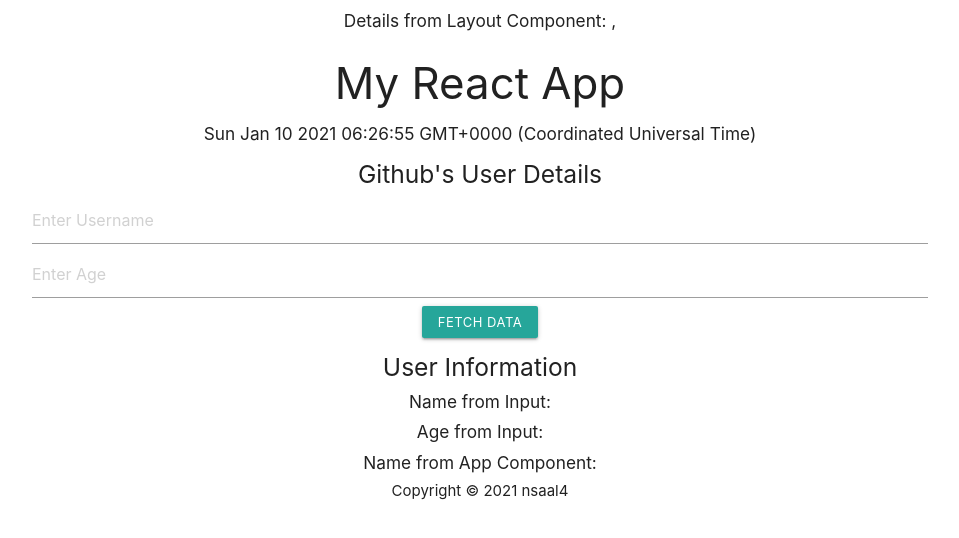
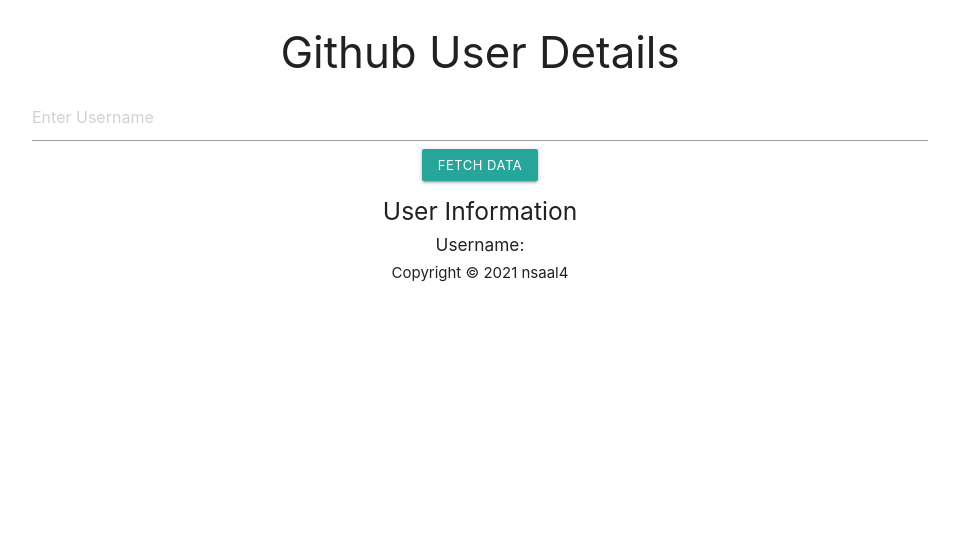
Before and after one commit to nsaal4/gh-user-info, a React (Create React App) app: page / in a window 1280 px wide. Shown: the top 538 px of the page, without its empty margins (160-1119 px from the left). Built offline with nearby package versions, Linux system fonts and the light colour scheme.

Commit message:
modify files

```diff
--- a/src/App.js
+++ b/src/App.js
@@ -5,10 +5,7 @@
 class App extends Component {
   constructor(props) {
     super(props)
-    this.state = {
-      name: "",
-      age: ""
-    }
+    this.state = {}
   }
 
   componentDidMount() {
@@ -18,14 +15,12 @@
   setDetails(details) {
     this.setState({
       name: details.userName,
-      age: details.age
     })
   }
 
   render() {
     return(
       <div className="center">
-        <h6>Details from Layout Component: {this.state.name}, {this.state.age}</h6>
         <Layout setDetails={this.setDetails.bind(this)}/>
       </div>
     )
--- a/src/components/Form.js
+++ /dev/null
@@ -1,52 +0,0 @@
-import React, {Component} from 'react'
-
-class Form extends Component {
-    constructor(props) {
-        super(props)
-        this.state = {
-          userName: "",
-          age: ""
-        }
-
-        this.handleChange = this.handleChange.bind(this)
-        this.handleSubmit = this.handleSubmit.bind(this)
-      }
-
-    handleChange(e) {
-        const name = e.target.name
-        const value = e.target.value
-
-        this.setState({
-          [name]: value
-        })
-    }
-
-    handleSubmit(e) {
-        // alert(this.state.userName)
-        this.props.setDetails({
-            userName: this.state.userName,
-            age: this.state.age})
-        e.preventDefault()
-    }
-
-    render() {
-        return (
-            <div>
-                <form onSubmit={this.handleSubmit}>
-                    <input type="text" className="" placeholder="Enter Username" name="userName" value={this.state.userName}
-                    onChange={this.handleChange}/>
-                    <input type="number" className="" placeholder="Enter Age" name="age" value={this.state.age}
-                    onChange={this.handleChange}/>
-                    <button type="submit" className="btn btn-small">Fetch Data</button>
-                </form>
-
-                <h5>User Information</h5>
-                <h6>Name from Input: {this.state.userName}</h6>
-                <h6>Age from Input: {this.state.age}</h6>
-                <h6>Name from App Component: {this.props.name}</h6>
-            </div>
-        )
-    }
-}
-
-export default Form
--- a/src/components/Header.js
+++ b/src/components/Header.js
@@ -2,12 +2,9 @@
 
 class Header extends Component {
     render() {
-        const today = Date()
         return(
          <header>
-            <h3>My React App</h3>
-            <h6>{today}</h6>
-            <h5>Github's User Details</h5>
+            <h3>Github User Details</h3>
          </header>
         )
     }
--- /dev/null
+++ b/src/components/InputForm.js
@@ -0,0 +1,37 @@
+import React, {Component} from 'react'
+
+class Form extends Component {
+    constructor(props) {
+        super(props)
+        this.state = {
+          userName: ""
+        }
+
+        // this.handleChange = this.handleChange.bind(this)
+        // this.handleSubmit = this.handleSubmit.bind(this)
+      }
+
+    handleChange = (e) => {
+        const userName = e.target.value
+        this.setState({userName})
+    }
+
+    handleSubmit = (e) => {
+        alert(`Welcome ${this.state.userName.toUpperCase()}`)
+        e.preventDefault()
+    }
+
+    render() {
+        return (
+            <div>
+                <form onSubmit={this.handleSubmit}>
+                    <input type="text" className="" placeholder="Enter Username" name="userName" value={this.state.userName}
+                    onChange={this.handleChange}/>
+                    <button type="submit" className="btn btn-small">Fetch Data</button>
+                </form>
+            </div>
+        )
+    }
+}
+
+export default Form
--- a/src/components/Layout.js
+++ b/src/components/Layout.js
@@ -1,7 +1,8 @@
 import React, {Component} from 'react'
 import Header from './Header'
 import Footer from './Footer'
-import Form from './Form'
+import Form from './InputForm'
+import UserInfo from './UserInfo'
 
 class Layout extends Component {
 
@@ -9,7 +10,8 @@
         return(
         <div className="">
             <Header />
-            <Form setDetails={this.props.setDetails}/>
+            <Form />
+            <UserInfo />
             <Footer />
         </div>
         )
--- /dev/null
+++ b/src/components/UserInfo.js
@@ -0,0 +1,14 @@
+import React, {Component} from 'react'
+
+class UserInfo extends Component {
+    render() {
+        return (
+            <div>
+                <h5>User Information</h5>
+                <h6>Username: {}</h6>
+            </div>
+        )
+    }
+}
+
+export default UserInfo
```
Also changed, not shown: public/manifest.json, src/components/Api.js (added), 1 other file (tests, documents, lock files or other folders).
